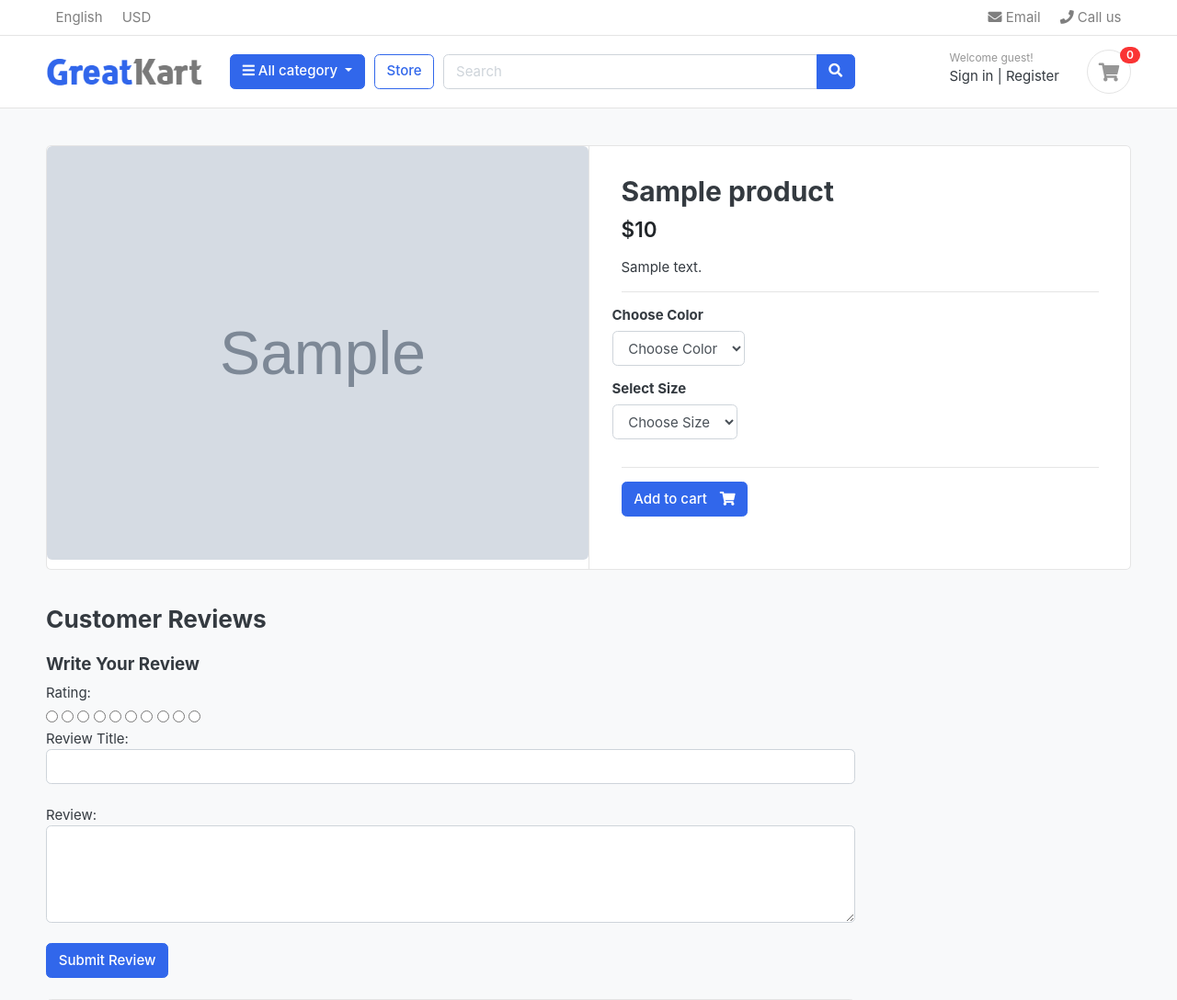
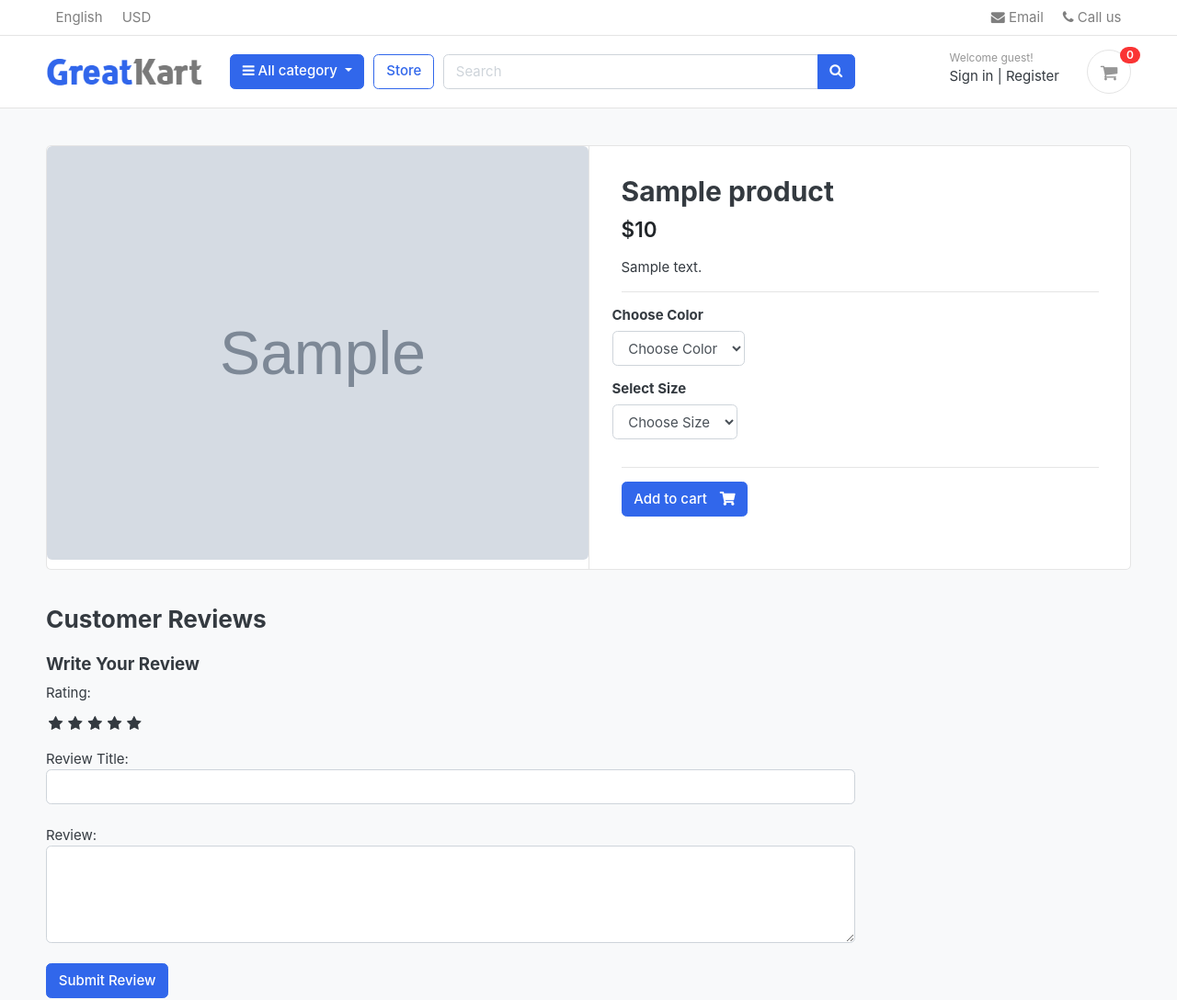
Before and after one commit to inherentspice/ecommerce, a Django app: a page that uses templates/base.html in a window 1280 px wide. Shown: the top 1088 px of the page at 92% size. Run offline with Django 3.2, Linux system fonts and the light colour scheme; tables that the repository leaves empty hold one stand-in row (values such as "Sample post"); grey boxes marked "Sample" are stand-in pictures; some libraries are stand-ins or nearby versions; some web fonts are replaced.

Commit message:
completed css for rating stars

```diff
--- /dev/null
+++ b/ecomm/static/css/custom.css
@@ -0,0 +1,36 @@
+.rate > input {
+  display: none;
+}
+
+.rate {
+  display: inline-block;
+  border: 0;
+}
+
+.rate > label {
+  float: right;
+}
+
+.rate > label:before {
+  display: inline-block;
+  font-size: 1.1rem;
+  font-family: fontAwesome;
+  content: "\f005";
+  margin: 0;
+  padding: 0.3rem 0.2rem;
+  cursor: pointer;
+}
+
+.rate .half:before {
+  content: "\f089";
+  position: absolute;
+  padding-right: 0;
+}
+
+input:checked ~ label, label:hover ~ label {
+  color: #ffb503;
+}
+
+input:checked + label:hover, input:checked ~ label:hover, input:checked ~ label:hover ~ label, label:hover ~ input:checked ~ label {
+  color: #cc9000;
+}
--- a/templates/base.html
+++ b/templates/base.html
@@ -26,6 +26,7 @@
 <link href="{% static 'css/ui.css' %}" rel="stylesheet" type="text/css"/>
 <link href="{% static 'css/responsive.css' %}" rel="stylesheet" media="only screen and (max-width: 1200px)" />
 <link href="{% static 'css/custom.css' %}" rel="stylesheet" type="text/css"/>
+<link rel="stylesheet" href="https://cdnjs.cloudflare.com/ajax/libs/font-awesome/4.7.0/css/font-awesome.min.css"/>
 
 
 <!-- custom javascript -->
--- a/templates/store/product_detail.html
+++ b/templates/store/product_detail.html
@@ -92,6 +92,7 @@
             <input type="radio" name="rating" id="rating1" value=".5" required/><label for="rating1" title=".5" class="half"></label>
 
           </div>
+          <br>
           Review Title:
           <input type="text" class="form-control" name="subject">
           <br>
```
